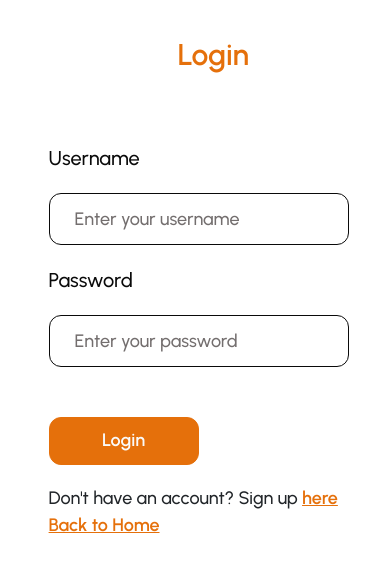
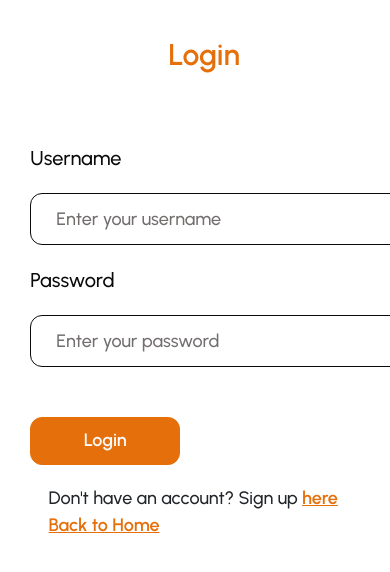
Before and after one commit to Thoobi/Findmyrecipe, a React (Vite) app: page /login in a window 390 px wide. Shown: the top 572 px of the page. Built offline with nearby package versions, Linux system fonts and the light colour scheme.

Commit message:
Update login.css

```diff
--- a/src/login.css
+++ b/src/login.css
@@ -103,10 +103,10 @@
    .form form{
       padding: 0;
       margin-top: 10%;
-      margin-left: 10%;
+      margin-left: 5%;
    }
 
    .form input{
-      width: 300px;
+      width: 380px;
    }
 }
```
